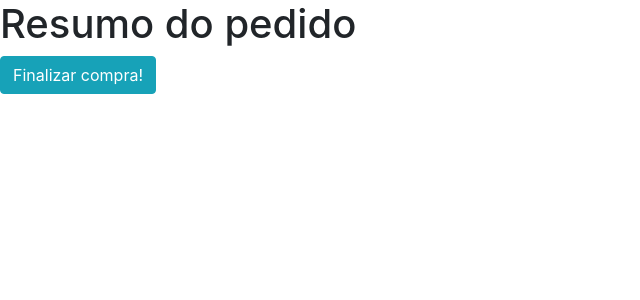
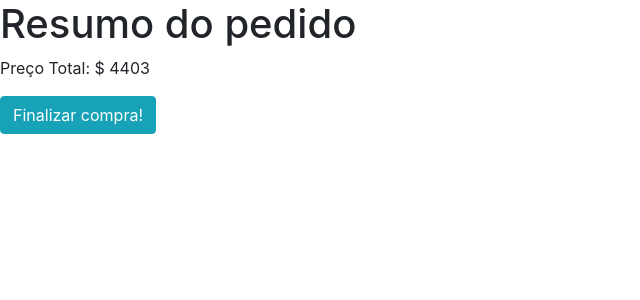
Before and after one commit to gicraveiro/VendinhaReact, a React (Create React App) app: page /pedido in a window 1280 px wide. Shown: the top 300 px of the page, without its empty margins (0-640 px from the left). Built offline with nearby package versions, Linux system fonts and the light colour scheme.

Commit message:
Função de soma adicionada e funçoes de adicionar e diminuir qtd de itens com mais chance de funcionarem

```diff
--- a/src/Carrinho.js
+++ b/src/Carrinho.js
@@ -1,5 +1,38 @@
 import React from 'react';
 import { Redirect } from 'react-router'
+
+class MiniCard extends React.Component {
+
+	render () {
+
+/*		const index = this.props.carrinho.map(function(e) {
+			return e.item;
+		}).indexOf(this.props.id)
+*/		var qtd = 0
+
+		/*if (index !== -1) {
+			//qtd = this.props.carrinho[index].qtd
+		}*/
+		return ( // {this.props.price}
+
+			<div class="card" style={{width: "12rem", backgroundColor:"LemonChiffon", color:"sienna"}}>
+
+				<div class="card-body">
+					<h6> {/*this.props.name*/} lala </h6>
+
+					<div> $  </div>
+
+					<button type="button" class="btn btn-info" /*onClick={this.props.adicionarCarrinho.bind(this,[this.props.user, index, qtd,this.props.id])}*/ >+</button>
+
+					<label>  Qtd: {qtd} </label>
+
+					<button type="button" class="btn btn-info" onClick={this.props.diminuirCarrinho} >-</button>
+				</div>
+			</div>
+		);
+	}
+}
+
 
 class TelaCarrinho extends React.Component {
 
@@ -26,6 +59,8 @@ class TelaCarrinho extends React.Component {
 				<div>
 					<h1>Carrinho de compras</h1>
 
+					<MiniCard />
+
 					<div class="form-group" style={{width: "20rem"}}>
 
 						<label>Forma de pagamento</label>
--- a/src/Pedido.js
+++ b/src/Pedido.js
@@ -1,5 +1,7 @@
 import React from 'react';
 //import { Redirect } from 'react-router'
+
+
 
 class TelaPedido extends React.Component {
 
@@ -9,7 +11,9 @@ class TelaPedido extends React.Component {
 			<div>
 				<h1>Resumo do pedido</h1>
 
+				<label> {this.props.calcular()} </label>
 
+				<br />
 
 				<button type="button" class="btn btn-info" onClick={this.chamaFinaliza}> Finalizar compra! </button>
 			</div>
--- a/src/TelaProdutos.js
+++ b/src/TelaProdutos.js
@@ -14,6 +14,10 @@ class CardProduto extends React.Component {
 			qtd = this.props.carrinho[index].qtd
 		}
 
+//		console.log(this)
+
+//		const userIndex = this.props.users.indexOf(this.props.user)
+
 		return (
 			//{const prodId = this.props.id}
 			<div class="card" style={{width: "12rem", backgroundColor:"LemonChiffon", color:"sienna"}}>
@@ -28,9 +32,9 @@ class CardProduto extends React.Component {
 					<br />
 
 					<label>Colocar no carrinho</label>
-					<button type="button" class="btn btn-info" onClick={this.props.adicionarCarrinho.bind(this,[this.props.user, index, qtd,this.props.id])} >+</button>
+					<button type="button" class="btn btn-info" idP={this.props.id} user={this.props.user}  onClick={this.props.adicionarCarrinho/*.bind(this,[this.props.user, index, qtd,this.props.id])*/} >+</button>
 
-					 <label>  Qtd: {qtd} </label>
+				 	<label>  Qtd: {/*this.props.carrinho[index].qtd*//* ARRUMAR A QUANTIDADE*/} </label>
 
 					<button type="button" class="btn btn-info" onClick={this.props.diminuirCarrinho} >-</button>
 				</div>
--- a/src/index.js
+++ b/src/index.js
@@ -11,13 +11,6 @@ import { BrowserRouter, Switch, Route } from 'react-router-dom'
 // indica qual componente de tela deve ser renderizado, de acordo com o path
 // inicialmente indica o componente App
 
-/*
-export function adicionarCarrinho (qtd) {
-	return qtd + 1;
-
-}
-*/
-
 class App extends React.Component {
 
 	constructor(props) {
@@ -27,7 +20,7 @@ class App extends React.Component {
 			users: [
 				{"email" : "lenelena@gmail.com", "senha" : "alo123", "cpf" :"0", "nome" : "Lena Elena",
 				"carrinho" :
-					[{"item" : "3", "qtd" : "2"}]
+					[{"item" : 3, "qtd" : 2, "preco" : 993.00},{"item" : 4, "qtd" : 8, "preco" : 259.00}, {"item" : 11, "qtd" : 1, "preco" : 345.00}]
 				},
 				{"email" : "gi@email.com", "senha" : "cheguei", "cpf" : "1230", "nome" : "Gi",
 				"carrinho" :
@@ -46,87 +39,153 @@ class App extends React.Component {
 		};
 		this.adicionarCarrinho = this.adicionarCarrinho.bind(this);
 		this.diminuirCarrinho = this.diminuirCarrinho.bind(this);
+		this.calcular = this.calcular.bind(this);
+
 	}
-/*
-	addCadastro(props){
 
-		const updatedUsers = this.state.users
-
-		updatedUsers.push({"email" : props.email, "senha" : props.senha, "cpf" : props.cpf, "nome" : props.nome, "carrinho": []})
-
-		this.setState({
-			page: "vai_produtos",
-			...this.state.users = updatedUsers
-
-		});
-	}
-*/
-
-	addItem(props, e) {
+	//Função para adicionar uma unidade de um item no carrinho, necessário passar id do produto e id do usuário como parâmetros FALTA FAZER
+	adicionarCarrinho(e) {
 
 		e.preventDefault();
 
-		var qtd = props.qtd
-		const user = props.user
-		const index = props.index
-		const itens = this.state.users[user].carrinho.slice();
+		var user = 0 // e.target.user ? // id do usuário , necessário buscar de algum lugar
+		var idP = e.target.idP//this.idP //7 // id do produto, passar como parametro
 
-		itens.push({"item" : props.id, "qtd" : props.qtd});
+		var index = this.state.users[user].carrinho.map(function(e) { // indice do produto dentro do carrinho
+					 		return e.item;
+					 	}).indexOf(idP) // ENCONTRA O ÍNDICE DO ITEM DE ID idP // funciona com numero  hardcoded
 
-		this.setState({
-			...this.state.users[this.state.users[user] = itens]
+		this.setState(state => {
+
+			if (index === -1) { // item não existe no carrinho
+
+				index = this.state.users[user].carrinho.length // indice do produto no carrinho é o próximo indice disponível
+				var qtd = 0 // qtd do item é 0
+				var carrinho = state.users[user].carrinho.concat({"item" : idP, "qtd" : 1}); //cria uma cópia do carrinho com o novo item adicionado
+
+			}
+			else {
+
+				var qtd = this.state.users[user].carrinho[index].qtd // qtd daquele item
+				idP = this.state.users[user].carrinho[index].item // calcula o id do item a partir do state global pois já está no carrinho
+				var carrinho = state.users[user].carrinho.map((item,j) => { // cria uma cópia do vetor de carrinho, mas com a quantidade do item atualizada
+					if (j === index){
+
+						return {"item" : idP, "qtd" : qtd+1}; // ou return item + 1 já faz a conta aqui...
+
+					} else {
+
+						return {"item" : idP, "qtd" : qtd}; //item;
+					}
+				});
+			}
+
+			const users = state.users.map((user, j) => { // atualiza o vetor de users
+				if (user === j){
+					user.carrinho = carrinho
+				}
+				return user
+			})
+
+			return { // coloca o vetor de users atualizado no state
+				users,
+			}
 
 		});
 
 	}
 
-	additem2 (e) { // adicionar parametros id do produto e id do usuario
+// Função que diminui a quantidade de um item no carrinho, necessário passar parâmetros de id do produto, índice do usuário no vetor de usuários do state FALTA FAZER
+	diminuirCarrinho(e) {
+
 		e.preventDefault();
 
-		var itens = this.state.user.carrinho.slice();
-		const userid = this.props.userid
-		const prodid = this.props.produtos.id
-		var qtd = 1
+		var user = 0 // e.target.user ? // id do usuário , necessário buscar de algum lugar
+		var idP = e.target.idP//this.idP //7 // id do produto, passar como parametro
 
-		for (var i=0; i < this.state.users[userid].carrinho.length; i++) {
-			if ( this.state.users[userid].carrinho[i].item === prodid) {
-				qtd = parseInt(this.state.users[userid].carrinho[i].qtd,10) + 1
+		var index = this.state.users[user].carrinho.map(function(e) { // indice do produto dentro do carrinho
+					 		return e.item;
+					 	}).indexOf(idP) // ENCONTRA O ÍNDICE DO ITEM DE ID idP // funciona com numero  hardcoded
+
+		if (index !== -1) { // item existe no carrinho
+			var qtd = this.state.users[user].carrinho[index].qtd // qtd daquele item
+
+			if (qtd > 0){ // só se a qtd do item for maior que 0, é possível diminuir sua quantidade no carrinho
+
+				idP = this.state.users[user].carrinho[index].item // calcula o id do item a partir do state global pois já está no carrinho
+
+				this.setState(state => {
+
+					if (qtd == 1) { // remove o item do carrinho
+						var carrinho = state.users[user].carrinho.filter((item,j) => index !== j);
+					}
+					else {
+						var carrinho = state.users[user].carrinho.map((item,j) => { // cria uma cópia do vetor de carrinho, mas com a quantidade do item atualizada
+							if (j === index){
+
+								return {"item" : idP, "qtd" : qtd-1};
+
+							} else {
+
+								return {"item" : idP, "qtd" : qtd};
+							}
+						});
+					}
+					const users = state.users.map((user, j) => { // atualiza o vetor de users
+						if (user === j){
+							user.carrinho = carrinho
+						}
+						return user
+					})
+
+					return { // coloca o vetor de users atualizado no state
+						users,
+					}
+				});
 			}
 		}
-
-		itens.push({"item" : prodid, "qtd" : qtd});
-
-		this.setState({
-			...this.state.users[this.state.users[userid] = itens]
-
-
-		});
-
 	}
 
-	adicionarCarrinho(e){// necessario passar como parametro o id do item, o id do usuário
+	// Função que esvazia o carrinho, necessário passar parâmetro com o índice do usuário no vetor de usuários do state ! FALTA FAZER
+	esvaziarCarrinho(e) {
 
 		e.preventDefault();
-		var value = parseInt(this.state.users[0].carrinho[0].qtd,10) + 1
 
-		this.setState({
-			...this.state.users[this.state.users[0].carrinho[0].qtd = value]
-		});
+		const carrinho = []
+		const userId = 0
+
+		this.setState( state => {
+
+			const users = state.users.map((user, j) => { // atualiza o vetor de users
+							if (userId === j){
+								user.carrinho = carrinho
+							}
+							return user
+						})
+
+			return{
+				users,
+			}
+		})
 	}
+	//Função que calcula o preço total
+	calcular(){ // POSSÍVEL QUE PRECISE ARRUMAR E NECESSÁRIO INCLUIR NA TELA, além de ADICIONAR O PARÂMETRO USER
 
-	diminuirCarrinho(e){// necessario passar como parametro o id do item, o id do usuário
+	//	e.preventDefault();
 
-		e.preventDefault();
-		if (parseInt(this.state.users[0].carrinho[0].qtd,10) >= 1) {
-		const value = parseInt(this.state.users[0].carrinho[0].qtd,10) - 1
-			this.setState({
-			...this.state.users[this.state.users[0].carrinho[0].qtd = value]
-			});
-		}
+		var soma = 0;
 
+		soma = this.state.users[0].carrinho.map( function(a) { // percorre o vetor carrinho retornando o preço da soma de itens de cada tipo e acrescenta à soma total
+			return a.preco*a.qtd
+
+			}).reduce(function(soma, produto) {
+			 	return soma + produto
+			 });
+
+		return (
+			<label> Preço Total: $ {soma} </label>
+		);
 	}
-
-	// criar funções adicionar e remover do carrinho e passar como parametro
 
 	render (){
 		return (
@@ -161,7 +220,7 @@ class App extends React.Component {
 					path="/produtos"
 					component={() => <TelaProdutos
 						user={this.state.users[0]} // ARRUMAR ÍNDICE DO USUÁRIO
-						adicionarCarrinho={this.addItem}
+						adicionarCarrinho={this.adicionarCarrinho}
 						diminuirCarrinho={this.diminuirCarrinho}
 					 />}
 				/>
@@ -177,6 +236,9 @@ class App extends React.Component {
 					path="/pedido"
 					component={() => <TelaPedido
 						users={this.state.users}
+						calcular={this.calcular}
+						index={0}
+						qtd={0}
 					/>}
 				/>
 
```
